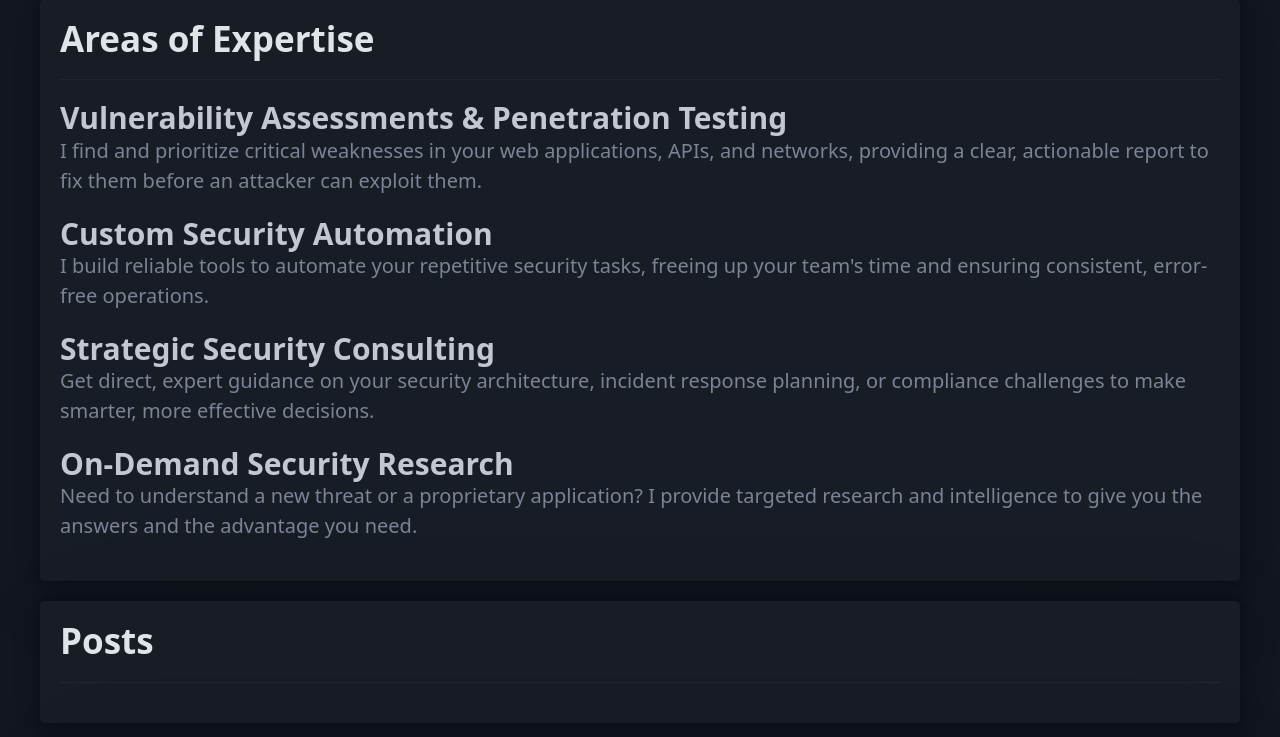
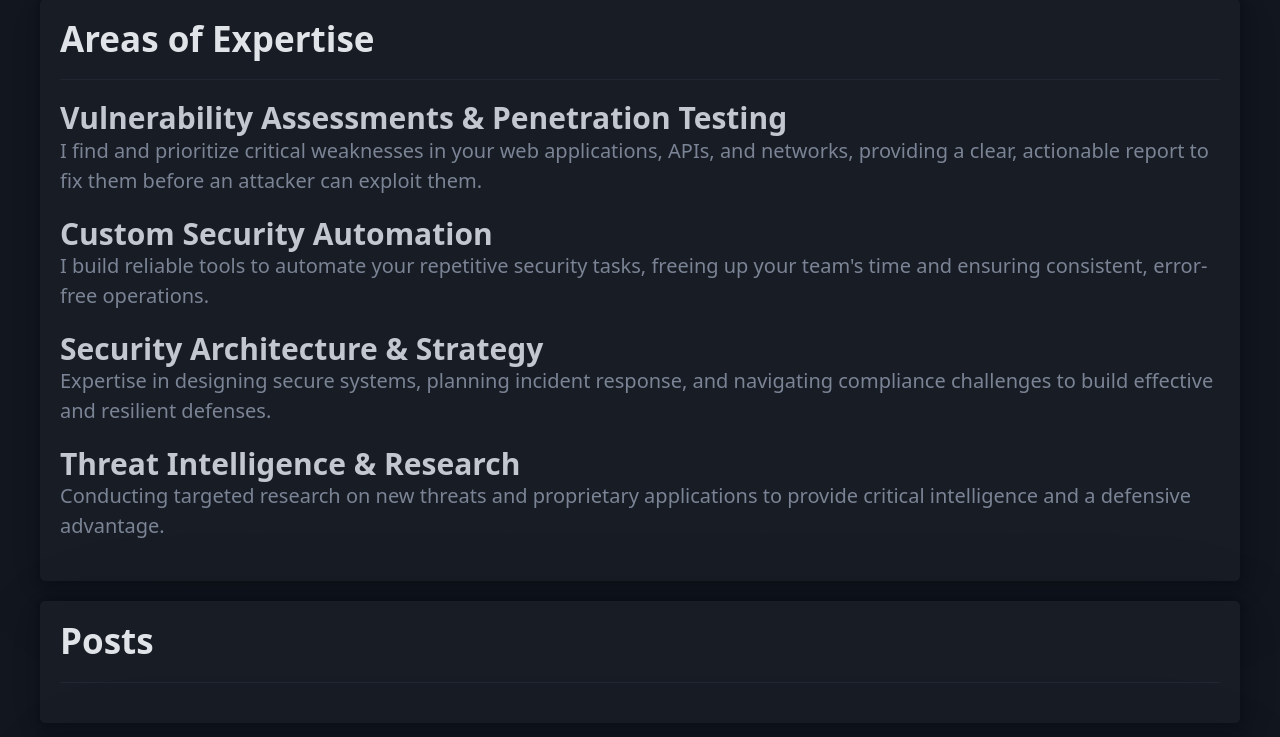
Before and after one commit to SergeyGrishuk/grishuk.co.il, a FastAPI app: page / in a window 1280 px wide. Shown: the part 462-1199 px from the top of the page. Run offline with FastAPI, Linux system fonts and the light colour scheme; some libraries are stand-ins or nearby versions.

Commit message:
Update expertise section

```diff
--- a/templates/home.html
+++ b/templates/home.html
@@ -36,13 +36,13 @@
         </hgroup>
 
         <hgroup>
-            <h3>Strategic Security Consulting</h3>
-            <p>Get direct, expert guidance on your security architecture, incident response planning, or compliance challenges to make smarter, more effective decisions.</p>
+            <h3>Security Architecture & Strategy</h3>
+            <p>Expertise in designing secure systems, planning incident response, and navigating compliance challenges to build effective and resilient defenses.</p>
         </hgroup>
 
         <hgroup>
-            <h3>On-Demand Security Research</h3>
-            <p>Need to understand a new threat or a proprietary application? I provide targeted research and intelligence to give you the answers and the advantage you need.</p>
+            <h3>Threat Intelligence & Research</h3>
+            <p>Conducting targeted research on new threats and proprietary applications to provide critical intelligence and a defensive advantage.</p>
         </hgroup>
 
     </article>
```
